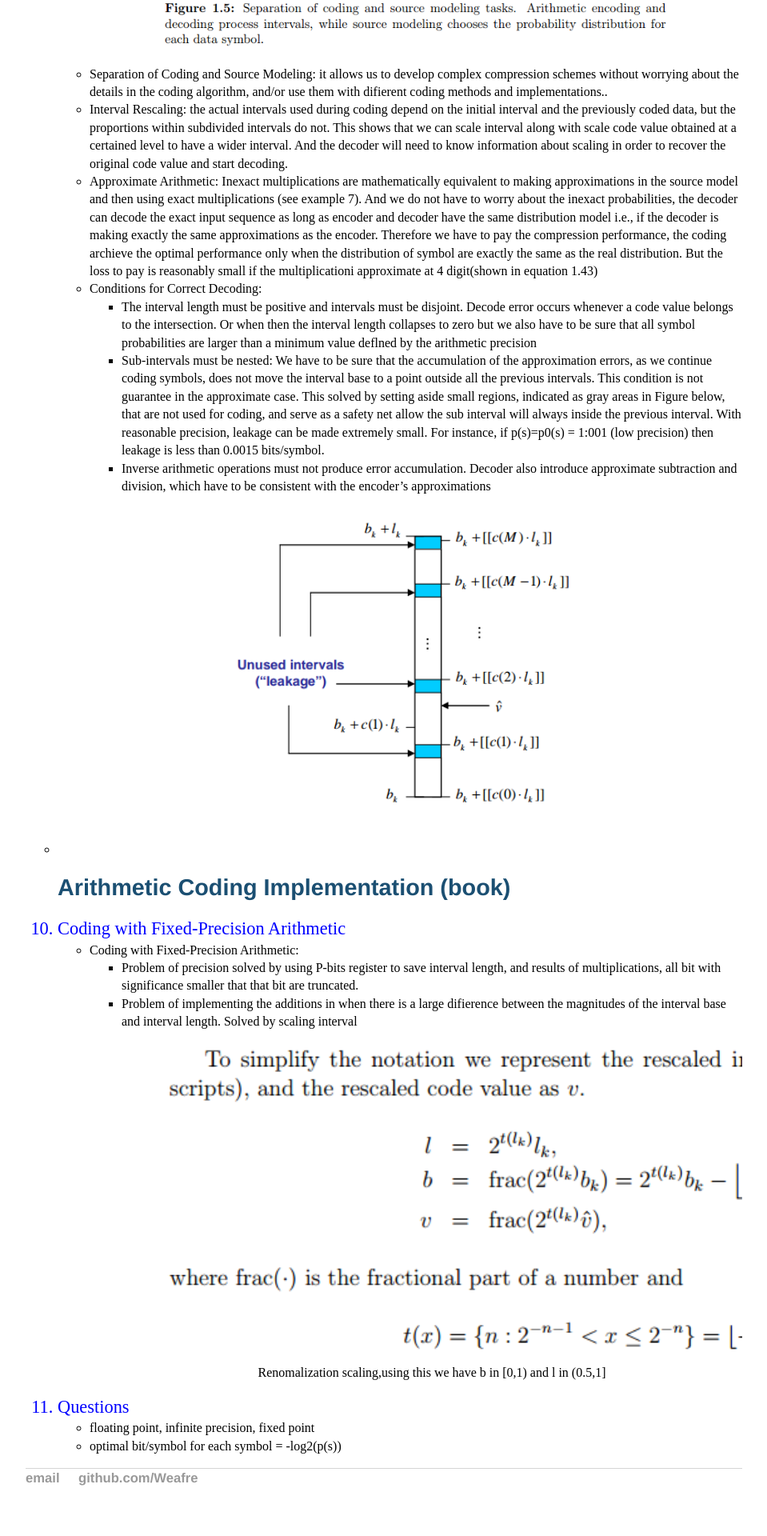
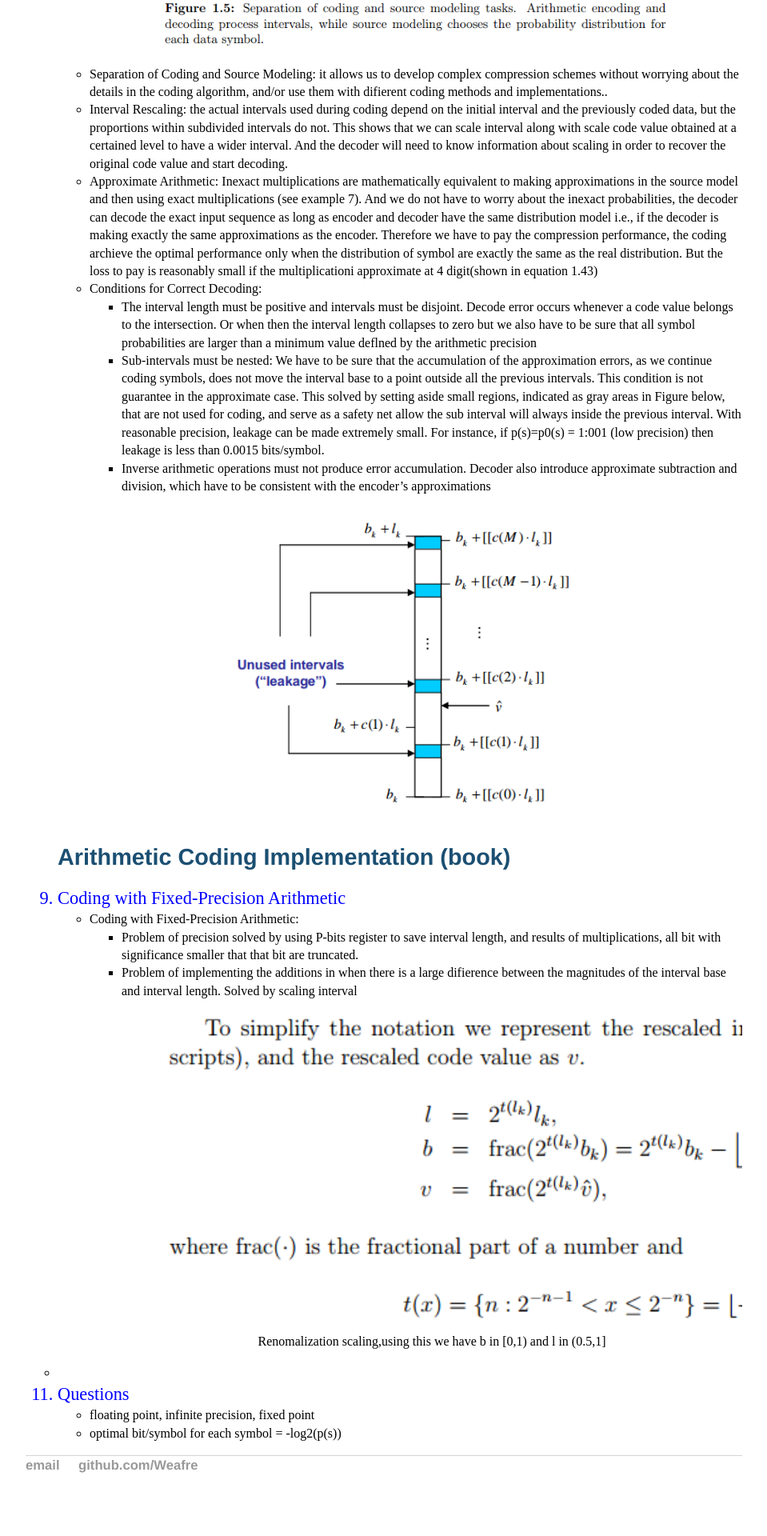
Before and after one commit to Weafre/weafre.github.io, a Jekyll site: the page built from _posts/2020-05-05-Context-based-adaptive-arithmetic-coding.md, in a window 1280 px wide. Shown: the part 3578-5498 px from the top of the page at 80% size, without its empty margins (160-1119 px from the left). Built offline with Jekyll 4.4.1, drawn with Linux system fonts in a browser that asks for light colours.

Commit message:
chapter2

```diff
--- a/_posts/2020-05-05-Context-based-adaptive-arithmetic-coding.md
+++ b/_posts/2020-05-05-Context-based-adaptive-arithmetic-coding.md
@@ -180,7 +180,7 @@ instance, if p(s)=p0(s) = 1:001 (low precision) then leakage is less than 0.0015
  </center>
  </figcaption>
 </figure>
-<li style="list-style-type:circle;font-size:16px;color:black;">  </li>
+
 
 <h1> Arithmetic Coding Implementation (book)</h1>
 
@@ -230,7 +230,7 @@ Renomalization scaling,using this we have b in [0,1) and l in (0.5,1]
 
 
 
-
+<li style="list-style-type:circle;font-size:16px;color:black;">  </li>
 
 <li style="font-size:140%;color:blue;" >Questions</li>
 <ul>
```
